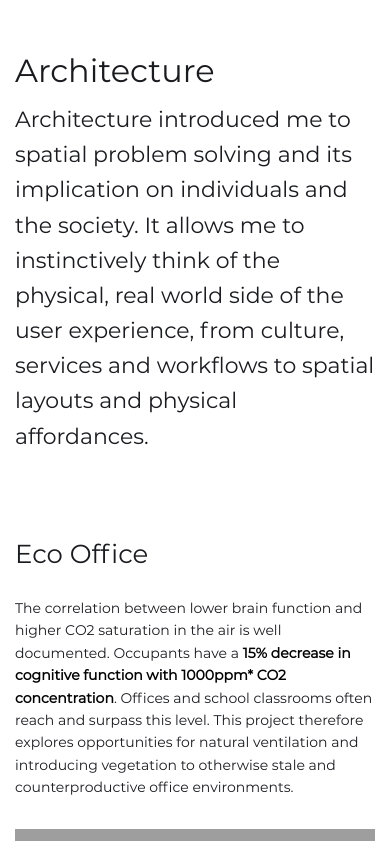
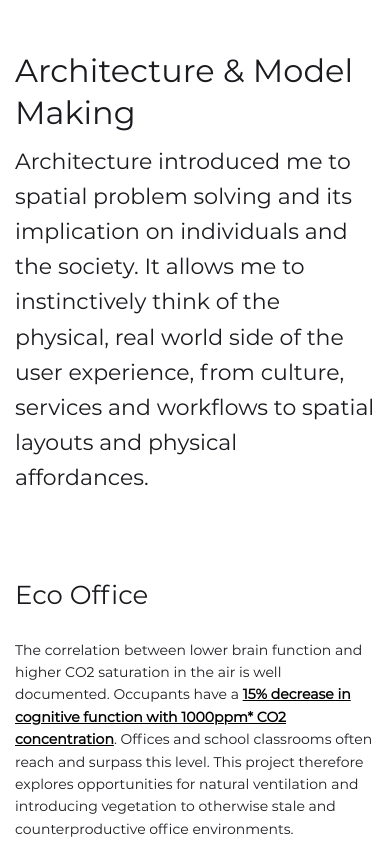
Before and after one commit to nicohung/nicohung.github.io, a PHP site: page /resume/architecture.html in a window 390 px wide. Shown: the part 67-908 px from the top of the page. Run offline with PHP 8.4, Linux system fonts and the light colour scheme; some libraries are stand-ins or nearby versions; grey boxes are pictures that could not be loaded.

Commit message:
Added model making section

```diff
--- a/index.html
+++ b/index.html
@@ -133,8 +133,8 @@
 		<div class="contact-content">
 			<p class="contact-title">Want to get in touch?</p>
 			<h2>Email me at <a class="a-styled" href="mailto:nickohg@gmail.com?subject=Interested in your portfolio">nickohg@gmail.com</a></h2>
-"			<h2>Message me on <a class="a-styled" target="_blank" rel="noopener noreferrer" href="https://www.linkedin.com/in/nicohung">Linkedin</a></h2>
-"		</div>
+			<h2>Message me on <a class="a-styled" target="_blank" rel="noopener noreferrer" href="https://www.linkedin.com/in/nicohung">Linkedin</a></h2>
+		</div>
 	</div>
 
 	<div class="footer">
--- a/resume/architecture.html
+++ b/resume/architecture.html
@@ -3,7 +3,7 @@
 <head>
 	<meta charset="UTF-8">
 	<meta name="viewport" content="width=device-width,initial-scale=1">
-	<meta name="description" content="Nicolas Hung's Project - Architecture">
+	<meta name="description" content="Nicolas Hung - Architecture & Model Making">
 	<meta name="author" content="Nicolas Hung">
 
 	<meta property="og:image" content="https://nicohung.github.io/assets/nicohung.jpg">
@@ -11,9 +11,9 @@
 	<meta property="og:image:width" content="345">
 	<meta property="og:image:height" content="345">
 	<meta property="og:type" content="website">
-	<meta property="og:url" content="https://nicohung.github.io/architecture">
-	<meta property="og:title" content="Nicolas Hung's Project - Architecture">
-	<meta property="og:description" content="Summary of previous architecture work.">
+	<meta property="og:url" content="https://nicohung.github.io/resume/architecture">
+	<meta property="og:title" content="Nicolas Hung - Architecture & Model Making">
+	<meta property="og:description" content="Summary of previous architecture and model making work.">
 
 	<title>Nicolas Hung - Architecture</title>
 	<link rel="stylesheet" type="text/css" href="../style.css">
@@ -30,7 +30,7 @@
 	</nav>
 
 	<div class="page-title">
-		<h1>Architecture </h1>
+		<h1>Architecture & Model Making</h1>
 		<h3>Architecture introduced me to spatial problem solving and its implication on individuals and the society. It allows me to instinctively think of the physical, real world side of the user experience, from culture, services and workflows to spatial layouts and physical affordances. </h3>
 	</div>
 
@@ -39,7 +39,7 @@
 		<div>
 			<h2>Eco Office</h2>
 			<p>The correlation between lower brain function and higher CO2 saturation in the air is well documented. Occupants have a
-				<a target="_blank" rel="noopener noreferrer" href="https://ehp.niehs.nih.gov/doi/pdf/10.1289/ehp.1510037">15% decrease in cognitive function with 1000ppm* CO2 concentration</a>.
+				<a style="text-decoration: underline;" target="_blank" rel="noopener noreferrer" href="https://ehp.niehs.nih.gov/doi/pdf/10.1289/ehp.1510037">15% decrease in cognitive function with 1000ppm* CO2 concentration</a>.
 				Offices and school classrooms often reach and surpass this level. This project therefore explores opportunities for natural ventilation and introducing vegetation to otherwise stale and counterproductive office environments.</p>
 			<img src="/assets/arch/arch1.jpg">
 		</div>
@@ -54,7 +54,7 @@
 			<h2>Co-Creative Architecture</h2>
 			<p>Redesign of spaces still happens in the same fashion as digital products were developed in the previous decade. To summarize, a list of features and requirements is submitted and the architect fits them within the space provided while satisfying all regulations. </p>
 			<p>Similar to products, an immense disconnect happens between what inhabitants need and the space provided. This is a proposal to integrate user research into the architecting of spaces and the documentation of post-occupancy feedback for future implementations. </p>
-			<img src="/assets/arch/arch3.jpg">
+			<img src="/assets/arch/arch3a.jpg">
 		</div>
 
 		<div>
@@ -65,6 +65,14 @@
 			<img src="/assets/arch/arch4.jpg">
 			<br>
 			<img src="/assets/arch/arch5.gif">
+		</div>
+
+		<div>
+			<h2>Prototyping & Model Making</h2>
+			<p>To me, there is nothing more fulfilling than physically building things. The process of sketching through ideas, playing through iterations, learning technicalities and the wonder of unexpectedly discovering coincidental solutions is both thrilling and fulfilling.</p>
+			<img src="/assets/arch/arch6.jpg">
+			<br>
+			<img src="/assets/arch/arch7.jpg">
 		</div>
 
 	</div>
--- a/style.css
+++ b/style.css
@@ -55,9 +55,12 @@ nav {
 	justify-content: left;
 }
 
+.content p i {
+	font-size: 13px;
+}
+
 .page-title {
 	margin: 100px 50px 80px 50px;
-
 }
 
 .page-title h1 {
@@ -388,6 +391,24 @@ img{
 	margin: 0 15px 0 15px;
 }
 
+.grid {
+	display: flex;
+	flex-wrap: wrap;
+	flex-direction: row;
+	list-style: none;
+	justify-content: space-between;
+}
+
+.grid-card {
+	display: flex;
+	flex-direction: column;
+	border-style: solid;
+
+	width: 23%;
+  	box-sizing: border-box;
+  	margin-bottom: 30px;
+}
+
 .findings {
 	display: flex;
 	flex-wrap: wrap;
@@ -596,6 +617,11 @@ q {
 		margin: 0 10px 0 10px;
 	}
 
+	.grid-card {
+		flex: 1 0 40%;
+		margin: 0 10px 15px 10px;
+	}
+
 	.finding-card {
 		flex: 1 1 60%;
 		margin: 0 0 15px 0;
```
Also changed, not shown: resume.html (+4 -5 lines), assets/arch/arch3a.jpg (added), assets/arch/arch5.gif, assets/arch/arch6.jpg (added), assets/arch/arch7.jpg (added), assets/nicohung3.jpg (added), 2 other files.
